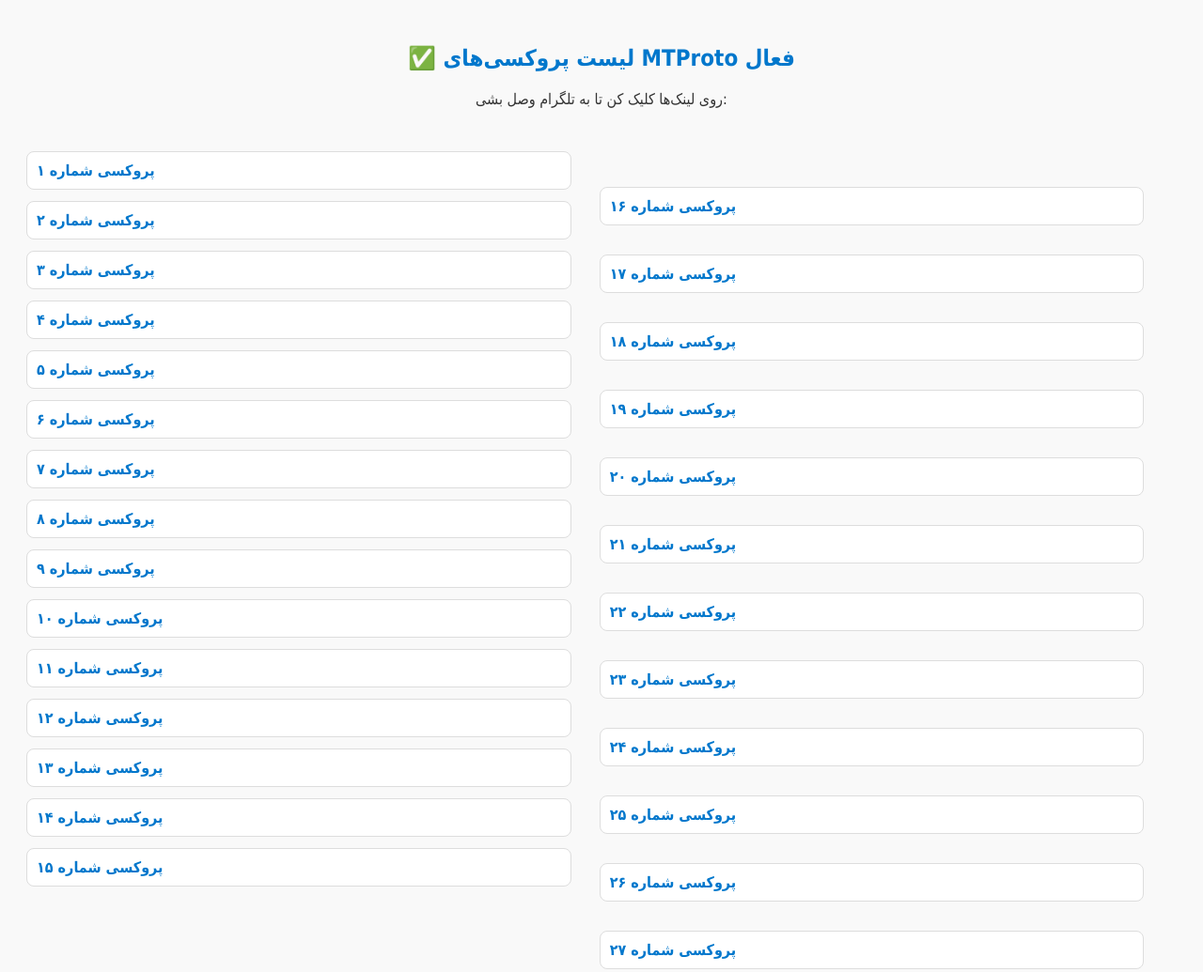
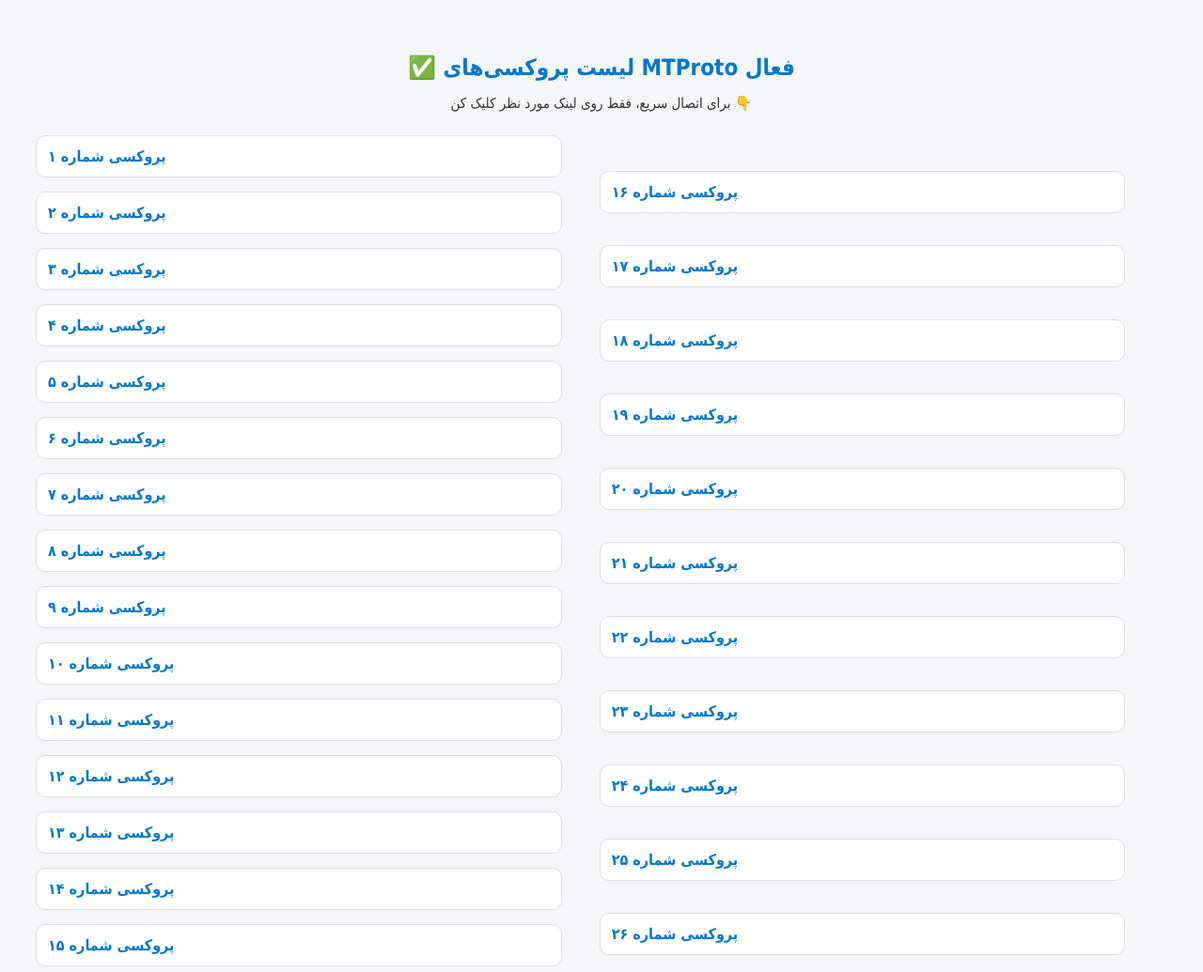
Before and after one commit to afshinyari79/ProxyYab, a plain HTML site: page index.html in a window 1280 px wide. Shown: the top 1035 px of the page at 94% size. Drawn offline with Linux system fonts and the light colour scheme.

Commit message:
Update index.html

```diff
--- a/index.html
+++ b/index.html
@@ -6,40 +6,45 @@
   <style>
     body {
       font-family: Tahoma, sans-serif;
-      background-color: #f9f9f9;
+      background-color: #f4f6f8;
       color: #333;
-      padding: 20px;
+      padding: 30px;
     }
     h2 {
       text-align: center;
       color: #0077cc;
+      margin-bottom: 10px;
+    }
+    p {
+      text-align: center;
+      margin-bottom: 25px;
+      font-size: 15px;
     }
     .container {
       display: flex;
       flex-wrap: wrap;
       justify-content: center;
-      gap: 30px;
-      margin-top: 30px;
+      gap: 40px;
     }
     .column {
       flex: 1;
-      min-width: 300px;
+      min-width: 280px;
     }
     ul {
       list-style: none;
       padding: 0;
+      margin: 0;
     }
     li {
       background-color: #fff;
       border: 1px solid #ddd;
-      border-radius: 8px;
-      margin-bottom: 12px;
-      padding: 10px;
-      transition: all 0.3s ease;
+      border-radius: 10px;
+      margin-bottom: 15px;
+      padding: 12px;
+      transition: background 0.3s;
     }
     li:hover {
-      background-color: #e0f0ff;
-      box-shadow: 0 0 8px rgba(0,0,0,0.1);
+      background-color: #e6f2ff;
     }
     a {
       text-decoration: none;
@@ -53,50 +58,51 @@
 </head>
 <body>
   <h2>✅ لیست پروکسی‌های MTProto فعال</h2>
-  <p style="text-align: center;">روی لینک‌ها کلیک کن تا به تلگرام وصل بشی:</p>
+  <p>برای اتصال سریع، فقط روی لینک مورد نظر کلیک کن 👇</p>
 
   <div class="container">
     <div class="column">
       <ul>
-        <li><a href="https://t.me/proxy?server=sibilkoloft.technote.ir&port=443&secret=ee16030102...">پروکسی شماره ۱</a></li>
-        <li><a href="https://t.me/proxy?server=ryzen-gold.shesh-station.ir&port=443&secret=ee16030102...">پروکسی شماره ۲</a></li>
-        <li><a href="https://t.me/proxy?server=algortim.sayaair.ir&port=443&secret=7hYDAQIAAQAB...">پروکسی شماره ۳</a></li>
-        <li><a href="https://t.me/proxy?server=daem.fsaremi.info&port=443&secret=7hYDAQIAAQAB...">پروکسی شماره ۴</a></li>
-        <li><a href="https://t.me/proxy?server=sebro.sheshko.info&port=443&secret=ee16030102...">پروکسی شماره ۵</a></li>
-        <li><a href="https://t.me/proxy?server=phyzyk.nokande.info&port=443&secret=ee16030102...">پروکسی شماره ۶</a></li>
-        <li><a href="https://t.me/proxy?server=systemfull.gjesus.info&port=443&secret=ee16030102...">پروکسی شماره ۷</a></li>
-        <li><a href="https://t.me/proxy?server=aval.fsaremi.info&port=443&secret=ee16030102...">پروکسی شماره ۸</a></li>
-        <li><a href="https://t.me/proxy?server=wait.fiziotr.info&port=443&secret=7hYDAQIAAQAB...">پروکسی شماره ۹</a></li>
-        <li><a href="https://t.me/proxy?server=daemi-pr.shesh-station.ir&port=443&secret=7hYDAQIAAQAB...">پروکسی شماره ۱۰</a></li>
-        <li><a href="https://t.me/proxy?server=response.cinere.info&port=443&secret=ee16030102...">پروکسی شماره ۱۱</a></li>
-        <li><a href="https://t.me/proxy?server=silvermantain.cinere.info&port=443&secret=7hYDAQIAAQAB...">پروکسی شماره ۱۲</a></li>
-        <li><a href="https://t.me/proxy?server=halftime.parsintalk.ir&port=443&secret=ee16030102...">پروکسی شماره ۱۳</a></li>
-        <li><a href="https://t.me/proxy?server=leveldaemi.fiziotr.info&port=443&secret=7hYDAQIAAQAB...">پروکسی شماره ۱۴</a></li>
-        <li><a href="https://t.me/proxy?server=response.cinere.info&port=443&secret=7hYDAQIAAQAB...">پروکسی شماره ۱۵</a></li>
+        <li><a href="https://t.me/proxy?server=...">پروکسی شماره ۱</a></li>
+        <li><a href="https://t.me/proxy?server=...">پروکسی شماره ۲</a></li>
+        <li><a href="https://t.me/proxy?server=...">پروکسی شماره ۳</a></li>
+        <li><a href="https://t.me/proxy?server=...">پروکسی شماره ۴</a></li>
+        <li><a href="https://t.me/proxy?server=...">پروکسی شماره ۵</a></li>
+        <li><a href="https://t.me/proxy?server=...">پروکسی شماره ۶</a></li>
+        <li><a href="https://t.me/proxy?server=...">پروکسی شماره ۷</a></li>
+        <li><a href="https://t.me/proxy?server=...">پروکسی شماره ۸</a></li>
+        <li><a href="https://t.me/proxy?server=...">پروکسی شماره ۹</a></li>
+        <li><a href="https://t.me/proxy?server=...">پروکسی شماره ۱۰</a></li>
+        <li><a href="https://t.me/proxy?server=...">پروکسی شماره ۱۱</a></li>
+        <li><a href="https://t.me/proxy?server=...">پروکسی شماره ۱۲</a></li>
+        <li><a href="https://t.me/proxy?server=...">پروکسی شماره ۱۳</a></li>
+        <li><a href="https://t.me/proxy?server=...">پروکسی شماره ۱۴</a></li>
+        <li><a href="https://t.me/proxy?server=...">پروکسی شماره ۱۵</a></li>
       </ul>
     </div>
 <div class="column">
       <ul>
-        <li><a href="https://t.me/proxy?server=chernobill.technote.ir&port=443&secret=ee16030102...">پروکسی شماره ۱۶</a></li>
-        <li><a href="https://t.me/proxy?server=daemi-pr.shesh-station.ir&port=443&secret=ee16030102...">پروکسی شماره ۱۷</a></li>
-        <li><a href="https://t.me/proxy?server=silvermantain.cinere.info&port=443&secret=ee16030102...">پروکسی شماره ۱۸</a></li>
-        <li><a href="https://t.me/proxy?server=sadra.mygrade.ir&port=443&secret=ee16030102...">پروکسی شماره ۱۹</a></li>
-        <li><a href="https://t.me/proxy?server=syczleck.itemag.ir&port=443&secret=7hYDAQIAAQAB...">پروکسی شماره ۲۰</a></li>
-        <li><a href="https://t.me/proxy?server=sibilkoloft.technote.ir&port=443&secret=7hYDAQIAAQAB...">پروکسی شماره ۲۱</a></li>
-        <li><a href="https://t.me/proxy?server=wait.fiziotr.info&port=443&secret=ee16030102...">پروکسی شماره ۲۲</a></li>
-        <li><a href="https://t.me/proxy?server=algortim.sayaair.ir&port=443&secret=ee16030102...">پروکسی شماره ۲۳</a></li>
-        <li><a href="https://t.me/proxy?server=halftime.parsintalk.ir&port=443&secret=7hYDAQIAAQAB...">پروکسی شماره ۲۴</a></li>
-        <li><a href="https://t.me/proxy?server=syczleck.itemag.ir&port=443&secret=ee16030102...">پروکسی شماره ۲۵</a></li>
-        <li><a href="https://t.me/proxy?server=leveldaemi.fiziotr.info&port=443&secret=ee16030102...">پروکسی شماره ۲۶</a></li>
-        <li><a href="https://t.me/proxy?server=aval.fsaremi.info&port=443&secret=7hYDAQIAAQAB...">پروکسی شماره ۲۷</a></li>
-        <li><a href="https://t.me/proxy?server=iran-vatan.magalaiash.info&port=443&secret=ee16030102...">پروکسی شماره ۲۸</a></li>
-        <li><a href="https://t.me/proxy?server=sadra.mygrade.ir&port=443&secret=7hYDAQIAAQAB...">پروکسی شماره ۲۹</a></li>
-        <li><a href="https://t.me/proxy?server=syczleck.itemag.ir&port=443&secret=ee16030102...">پروکسی شماره ۳۰</a></li>
+        <li><a href="https://t.me/proxy?server=...">پروکسی شماره ۱۶</a></li>
+        <li><a href="https://t.me/proxy?server=...">پروکسی شماره ۱۷</a></li>
+        <li><a href="https://t.me/proxy?server=...">پروکسی شماره ۱۸</a></li>
+        <li><a href="https://t.me/proxy?server=...">پروکسی شماره ۱۹</a></li>
+        <li><a href="https://t.me/proxy?server=...">پروکسی شماره ۲۰</a></li>
+        <li><a href="https://t.me/proxy?server=...">پروکسی شماره ۲۱</a></li>
+        <li><a href="https://t.me/proxy?server=...">پروکسی شماره ۲۲</a></li>
+        <li><a href="https://t.me/proxy?server=...">پروکسی شماره ۲۳</a></li>
+        <li><a href="https://t.me/proxy?server=...">پروکسی شماره ۲۴</a></li>
+        <li><a href="https://t.me/proxy?server=...">پروکسی شماره ۲۵</a></li>
+        <li><a href="https://t.me/proxy?server=...">پروکسی شماره ۲۶</a></li>
+        <li><a href="https://t.me/proxy?server=...">پروکسی شماره ۲۷</a></li>
+        <li><a href="https://t.me/proxy?server=...">پروکسی شماره ۲۸</a></li>
+        <li><a href="https://t.me/proxy?server=...">پروکسی شماره ۲۹</a></li>
+        <li><a href="https://t.me/proxy?server=...">پروکسی شماره ۳۰</a></li>
       </ul>
     </div>
   </div>
-<div style="text-align:center; margin-top: 40px; font-size: 14px; color: #777;">
-    ✨ طراحی شده با عشق توسط <strong>تیم پروکسی دائمی تلگرام</strong> | استفاده آسان، اتصال سریع 💙
+<div style="text-align: center; margin-top: 50px; font-size: 14px; color: #888;">
+    ✨ طراحی شده با عشق توسط <strong>تیم پروکسی دائمی تلگرام</strong>
+    | اتصال سریع، استفاده آسان، امنیت بالا 💙
   </div>
 </body>
 </html>
```
